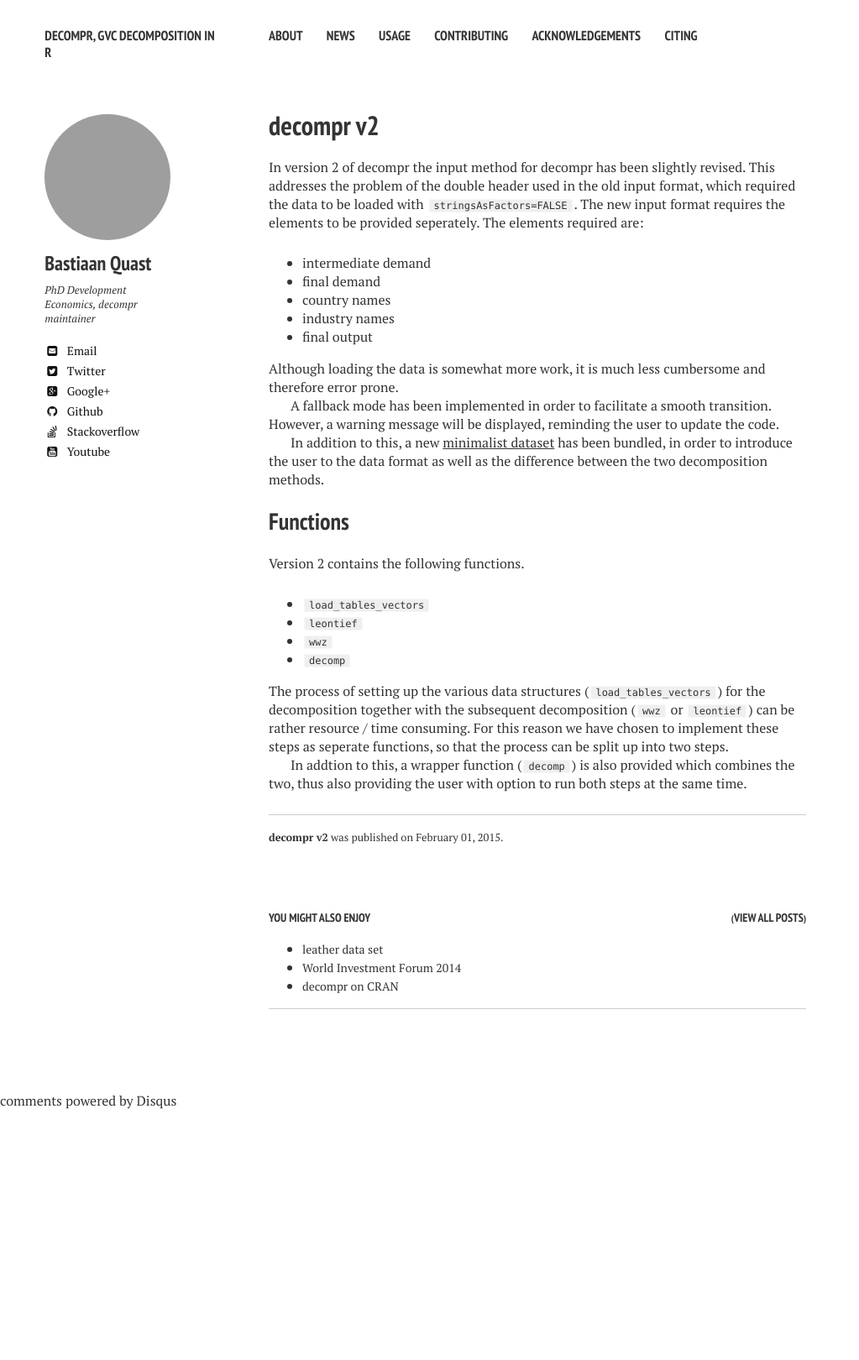
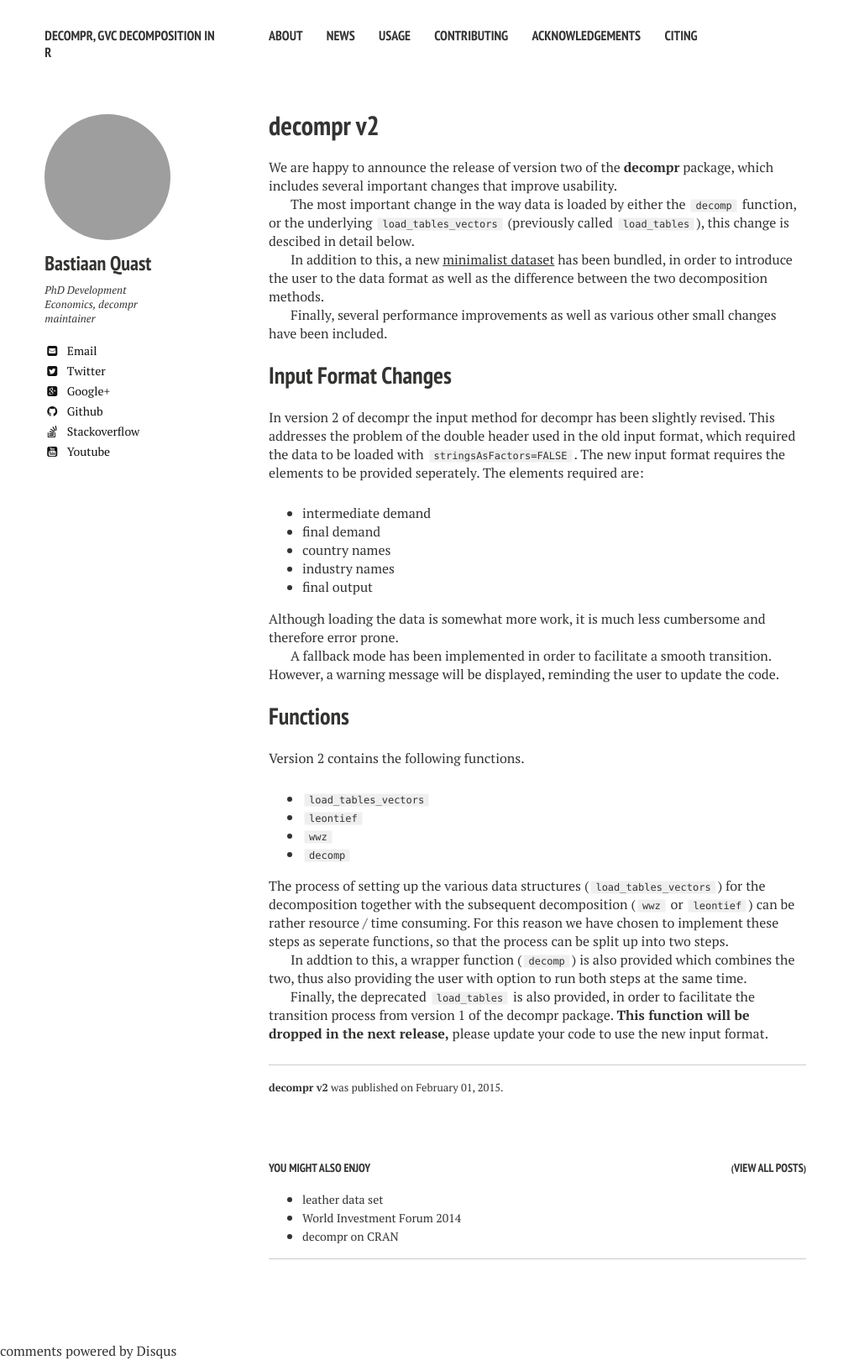
Before and after one commit to bquast/decompr, a Jekyll site: the page built from _posts/2015-02-01-decompr-v2.md, in a window 1280 px wide. Shown: the whole page at 84% size, without its empty margins (0-1023 px from the left). Built offline with Jekyll 4.4.1, drawn with Linux system fonts in a browser that asks for light colours; nearby versions of some CDN libraries; comment, search, counter and statistics services are not loaded; before the commit the page ends 1322 px from its top, so only the background shows below that; grey boxes are pictures that could not be loaded.

Commit message:
add intro

```diff
--- a/_posts/2015-02-01-decompr-v2.md
+++ b/_posts/2015-02-01-decompr-v2.md
@@ -6,6 +6,18 @@ excerpt: "Info about the changes in version 2 of decompr"
 comments: true
 ---
 
+We are happy to announce the release of version two of the **decompr** package, which includes several important changes that improve usability.
+
+
+The most important change in the way data is loaded by either the `decomp` function, or the underlying `load_tables_vectors` (previously called `load_tables`), this change is descibed in detail below.
+
+
+In addition to this, a new [minimalist dataset](/decompr/leather-data) has been bundled, in order to introduce the user to the data format as well as the difference between the two decomposition methods.
+
+Finally, several performance improvements as well as various other small changes have been included.
+
+Input Format Changes
+----------
 In version 2 of decompr the input method for decompr has been slightly revised. This addresses the problem of the double header used in the old input format, which required the data to be loaded with `stringsAsFactors=FALSE`. The new input format requires the elements to be provided seperately. The elements required are:
 
 * intermediate demand
@@ -33,3 +43,6 @@ Version 2 contains the following functions.
 The process of setting up the various data structures (`load_tables_vectors`) for the decomposition together with the subsequent decomposition (`wwz` or `leontief`) can be rather resource / time consuming. For this reason we have chosen to implement these steps as seperate functions, so that the process can be split up into two steps.
 
 In addtion to this, a wrapper function (`decomp`) is also provided which combines the two, thus also providing the user with option to run both steps at the same time.
+
+Finally, the deprecated `load_tables` is also provided, in order to facilitate the transition process from version 1 of the decompr package.
+**This function will be dropped in the next release,** please update your code to use the new input format.
```
Also changed, not shown: other parts of _posts/2015-02-01-decompr-v2.md (+0 -2 lines).
